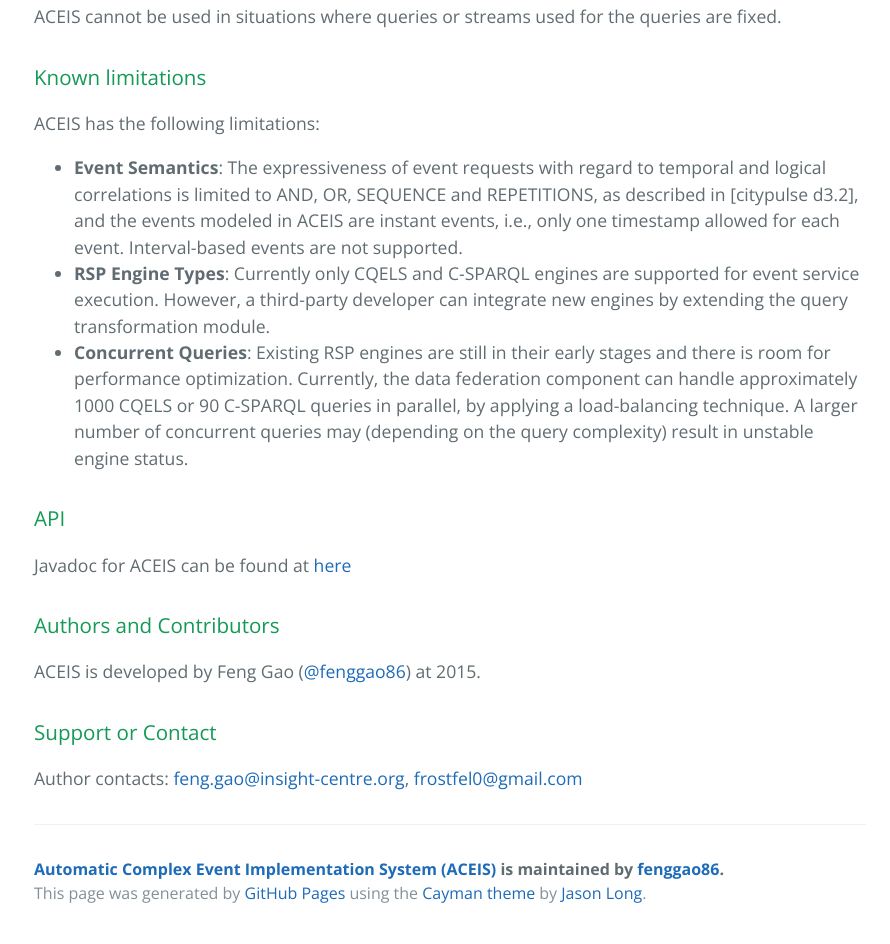
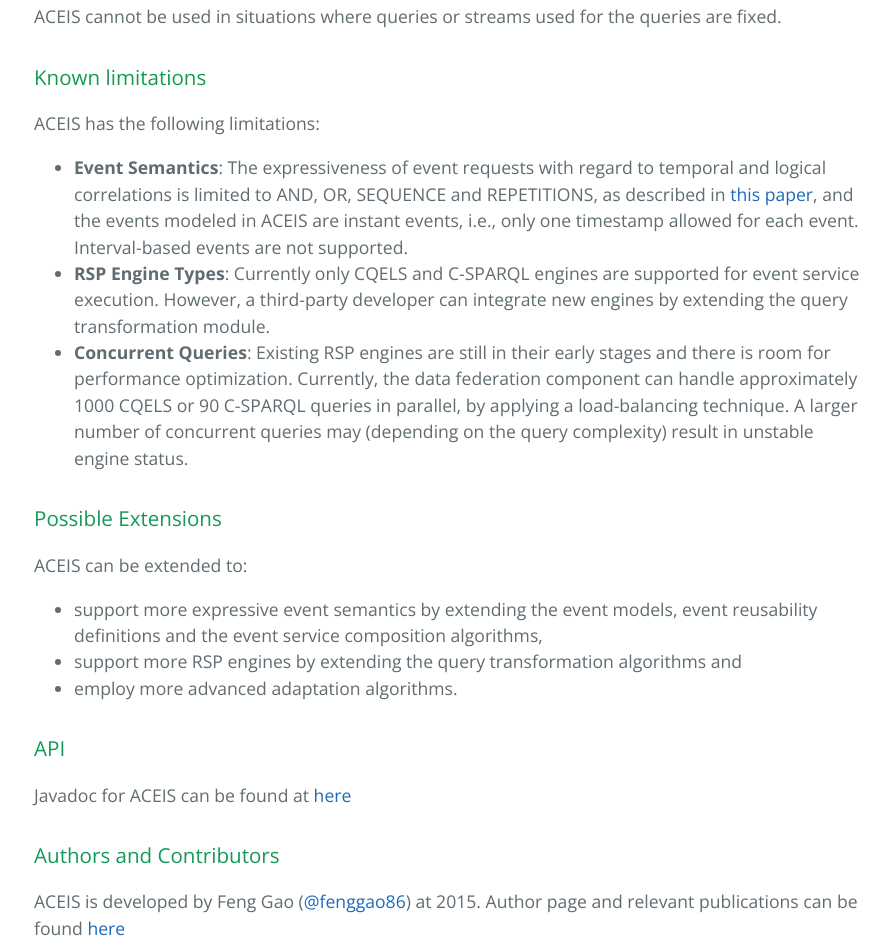
Before and after one commit to Lemontree7137/ACEIS, a plain HTML site: page index.html in a window 1280 px wide. Shown: the part 1363-2307 px from the top of the page, without its empty margins (190-1080 px from the left). Drawn offline with nearby package versions, Linux system fonts and the light colour scheme.

```diff
--- a/index.html
+++ b/index.html
@@ -41,9 +41,20 @@
 <p>ACEIS has the following limitations:</p>
 
 <ul>
-<li> <strong>Event Semantics</strong>: The expressiveness of event requests with regard to temporal and logical correlations is limited to AND, OR, SEQUENCE and REPETITIONS, as described in [citypulse d3.2], and the events modeled in ACEIS are instant events, i.e., only one timestamp allowed for each event. Interval-based events are not supported. </li>
+<li> <strong>Event Semantics</strong>: The expressiveness of event requests with regard to temporal and logical correlations is limited to AND, OR, SEQUENCE and REPETITIONS, as described in <a href="http://www.google.ie/url?sa=t&amp;rct=j&amp;q=&amp;esrc=s&amp;source=web&amp;cd=4&amp;ved=0ahUKEwjg_cOR5MzKAhWH7A4KHV7lCmIQFgg0MAM&amp;url=http%3A%2F%2Fdl.acm.org%2Fcitation.cfm%3Fid%3D2611287&amp;usg=AFQjCNHdevrB751PI6vvGQ0oFHm_yrQoNA&amp;sig2=hQLOxTLdA15rq-DDK1uVYA">this paper</a>, and the events modeled in ACEIS are instant events, i.e., only one timestamp allowed for each event. Interval-based events are not supported. </li>
 <li> <strong>RSP Engine Types</strong>:  Currently only CQELS and C-SPARQL engines are supported for event service execution. However, a third-party developer can integrate new engines by extending the query transformation module.</li>
 <li> <strong>Concurrent Queries</strong>: Existing RSP engines are still in their early stages and there is room for performance optimization. Currently, the data federation component can handle approximately 1000 CQELS or 90 C-SPARQL queries in parallel, by applying a load-balancing technique. A larger number of concurrent queries may (depending on the query complexity) result in unstable engine status.</li>
+</ul>
+
+<h3>
+<a id="possible-extensions" class="anchor" href="#possible-extensions" aria-hidden="true"><span aria-hidden="true" class="octicon octicon-link"></span></a>Possible Extensions</h3>
+
+<p>ACEIS can be extended to:</p>
+
+<ul>
+<li>support more expressive event semantics by extending the event models, event reusability definitions and the event service composition algorithms,</li>
+<li>support more RSP engines by extending the query transformation algorithms and </li>
+<li>employ more advanced adaptation algorithms.</li>
 </ul>
 
 <h3>
@@ -54,7 +65,8 @@
 <h3>
 <a id="authors-and-contributors" class="anchor" href="#authors-and-contributors" aria-hidden="true"><span aria-hidden="true" class="octicon octicon-link"></span></a>Authors and Contributors</h3>
 
-<p>ACEIS is developed by Feng Gao (<a href="https://github.com/fenggao86" class="user-mention">@fenggao86</a>) at 2015.</p>
+<p>ACEIS is developed by Feng Gao (<a href="https://github.com/fenggao86" class="user-mention">@fenggao86</a>) at 2015.
+Author page and relevant publications can be found <a href="https://www.insight-centre.org/users/feng-gao">here</a></p>
 
 <h3>
 <a id="support-or-contact" class="anchor" href="#support-or-contact" aria-hidden="true"><span aria-hidden="true" class="octicon octicon-link"></span></a>Support or Contact</h3>
```
Also changed, not shown: params.json (+1 -1 lines).
